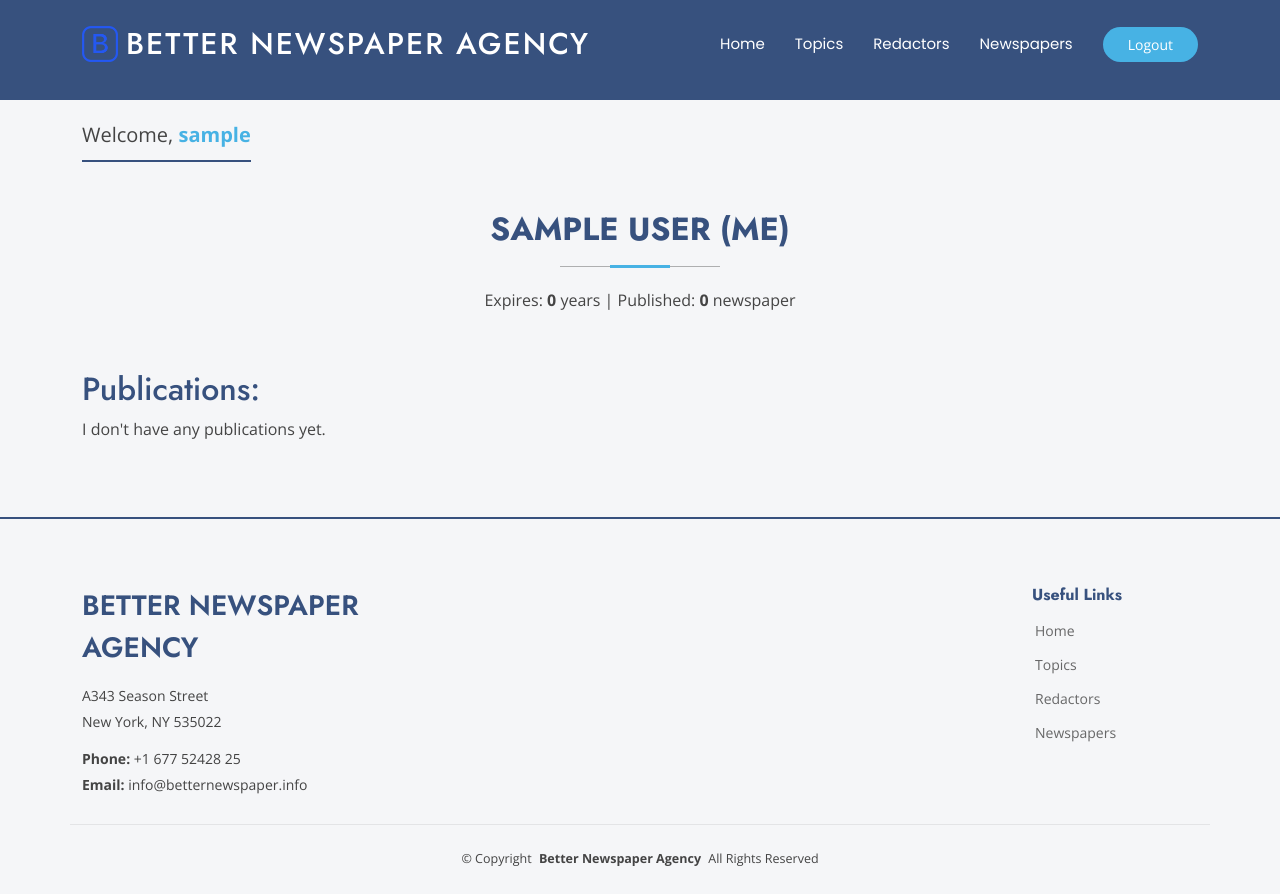
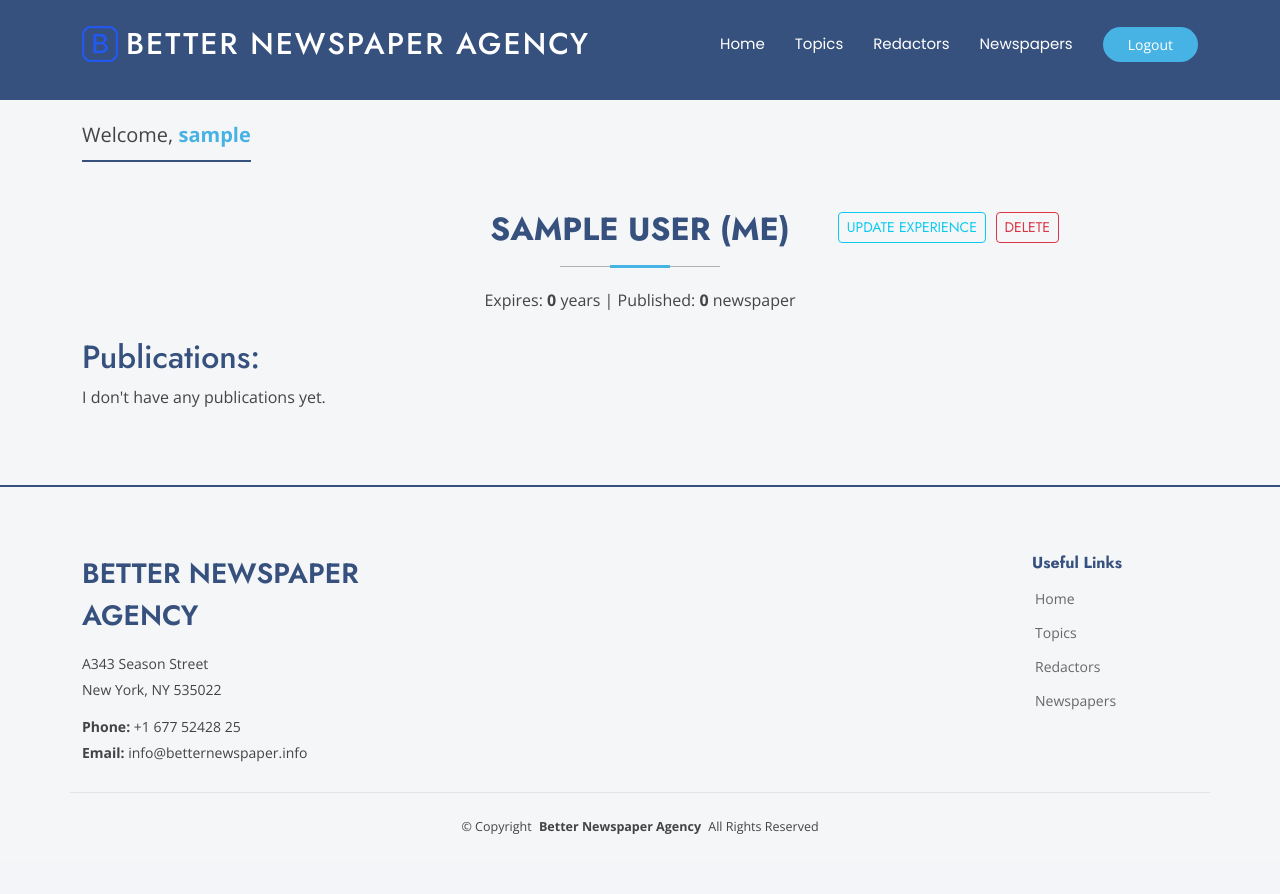
Before and after one commit to omnigun/newspaper-agency, a Django app: page /redactors/1/ in a window 1280 px wide. After the commit the page ends 834 px from the top, so only its background shows below. Run offline with Django 5.2, Linux system fonts and the light colour scheme; the visitor is signed in with stand-in values (Sample User, id 1); data comes from the database, SQL or seed files in the repository; data that the repository does not hold is empty; some libraries are stand-ins or nearby versions.

Commit message:
added btn update & delete  to page choice redacror

```diff
--- a/templates/newspaper/redactor_detail.html
+++ b/templates/newspaper/redactor_detail.html
@@ -7,14 +7,25 @@
       <!-- Section Title -->
       <div class="container section-title aos-init aos-animate" data-aos="fade-up">
         <h2 class="mt-5">
-          {{ redactor.first_name }} {{ redactor.last_name }} {% if user == redactor %}(Me){% endif %}</h2>
+          <span>
+            {{ redactor.first_name }} {{ redactor.last_name }} {% if user == redactor %}(Me){% endif %}
+          </span>
+          <span class="px-5 about container-form-link position-absolute">
+            <a href="{%url 'newspaper:redactor-update' pk=redactor.pk %}"
+               class="btn btn-outline-info btn-sm"
+            >Update Experience</a>
+            <a href="{%url 'newspaper:redactor-delete' pk=redactor.pk %}"
+               class="btn btn-outline-danger btn-sm"
+            >Delete</a>
+          </span>
+        </h2>
         <p>
           Expires: <strong>{{ redactor.years_of_experience }}</strong> years |
           Published: <strong>{{ newspapers|length }}</strong> newspaper</p>
       </div><!-- End Section Title -->
 
       <div class="container">
-        <h2 class="mt-5">Publications:</h2>
+        <h2 class="mt-3">Publications:</h2>
         <div class="row gy-4">
           <div class="col-12">
             {% if newspapers %}
```
